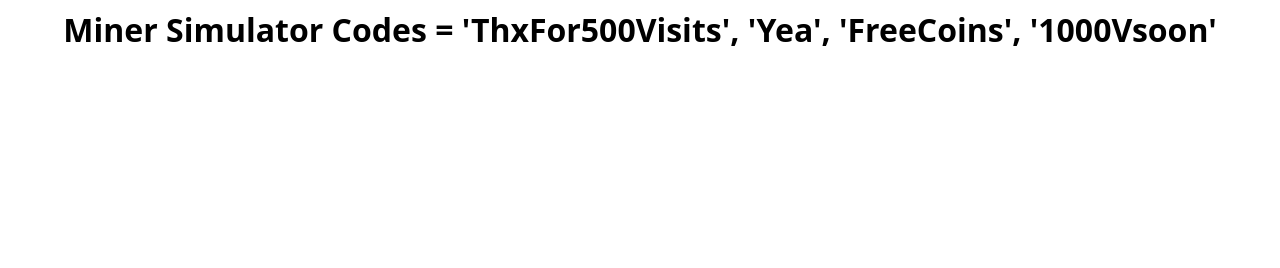
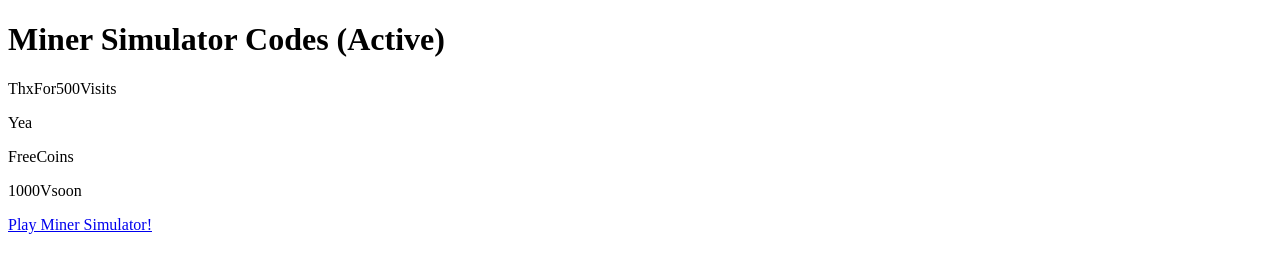
Before and after one commit to Janek20202/MinerSimulatorCodes, a plain HTML site: page index.html in a window 1280 px wide. Drawn offline with Linux system fonts and the light colour scheme.

Commit message:
HTML C0DE

```diff
--- a/index.html
+++ b/index.html
@@ -1,11 +1,18 @@
-<html><head></head><body></body></html><body id="t" class="offline">
-    <div id="messageBox" class="sendmessage">
-         <h1 style="text-align: center;font-family: 'Open Sans', sans-serif;">Miner Simulator Codes = 'ThxFor500Visits', 'Yea', 'FreeCoins', '1000Vsoon'</h1>
-         <div class="niokbutton" onclick="okbuttonsend()"></div>
-    </div>
-    <div id="main-frame-error" class="interstitial-wrapper">
-        <div id="main-content">
-            <div class="icon icon-offline" alt="" style="visibility: hidden;"></div>
-        </div>
-      </body>
-     </html>
+<!DOCTYPE html>
+<html>
+<body>
+
+<h1>Miner Simulator Codes (Active)</h1>
+
+<p>ThxFor500Visits</p>
+
+<p>Yea</p>
+
+<p>FreeCoins</p>
+
+<p>1000Vsoon</p>
+
+<a href="https://web.roblox.com/games/5215213760">Play Miner Simulator!</a>
+
+</body>
+</html>
```
